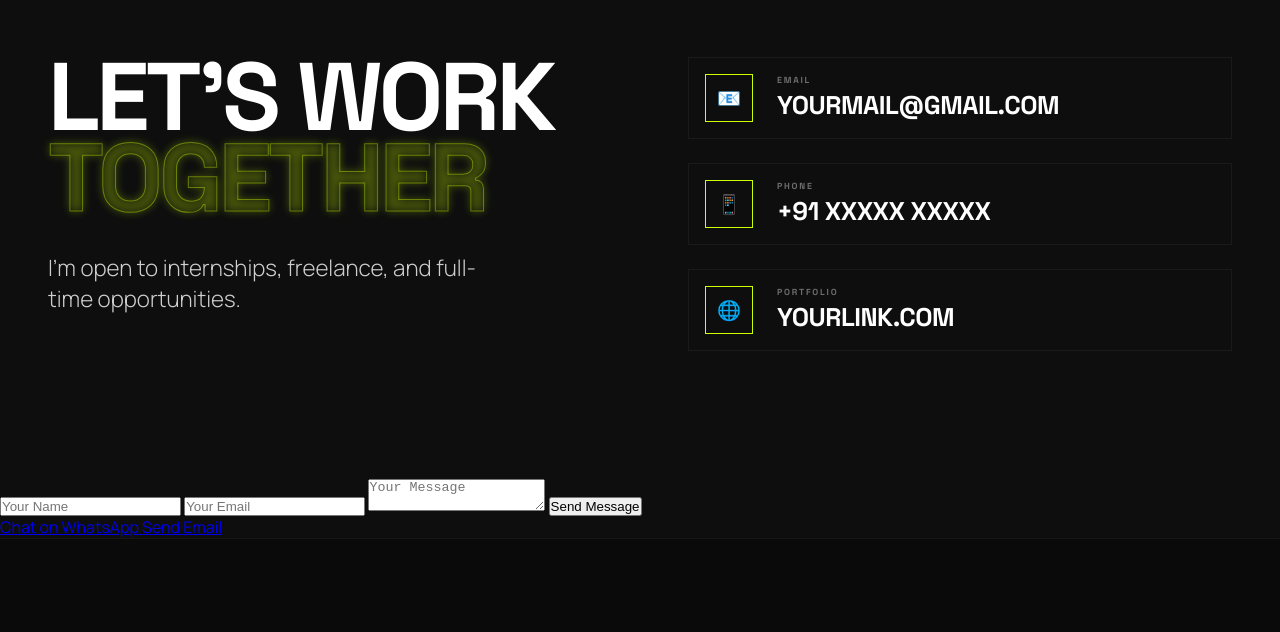
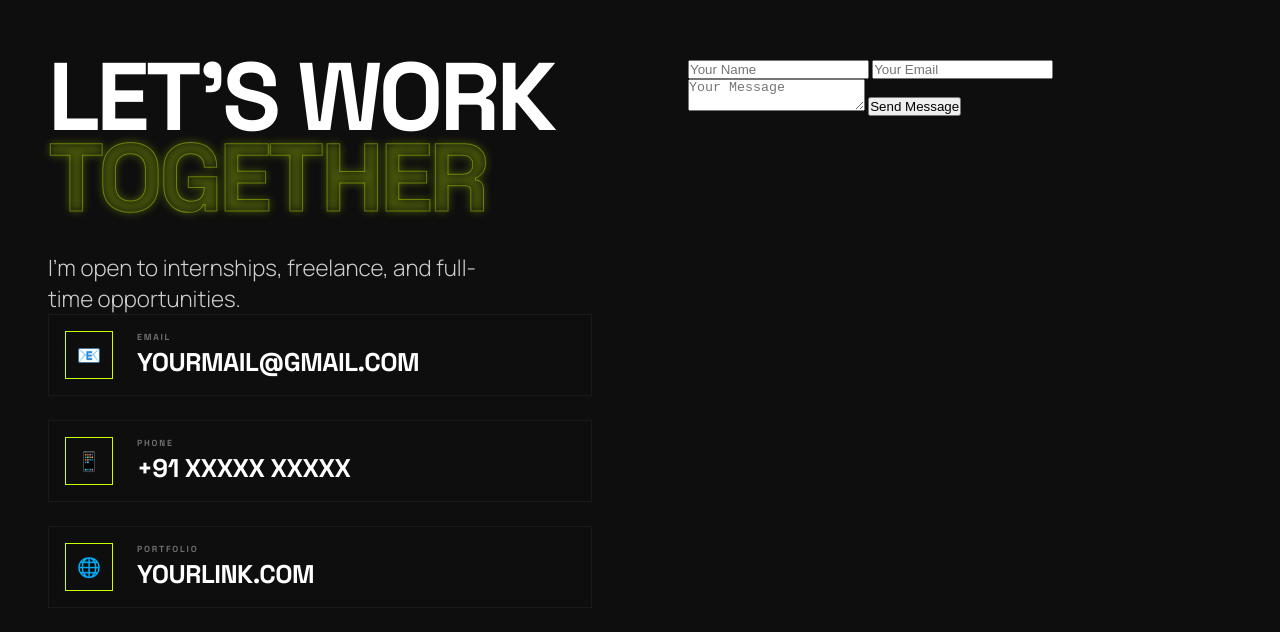
Before and after one commit to deepakdice/my-portfolio, a plain HTML site: page index.html in a window 1280 px wide. Shown: the part 5275-5907 px from the top of the page. Drawn offline with Linux system fonts and the light colour scheme.

Commit message:
added working contact form

```diff
--- a/index.html
+++ b/index.html
@@ -727,57 +727,69 @@
   </section>
 
 
-
 <!-- Contact -->
 <section id="contact" class="section section-border-top">
   <div class="section-inner">
+
     <div class="contact-grid">
+
+      <!-- LEFT CONTENT -->
       <div>
-          <h2 class="contact-heading reveal">Let's Work<br><span class="text-stroke">Together</span></h2>
-          <p class="contact-sub reveal">I'm open to internships, freelance, and full-time opportunities.</p>
-        </div>
+        <h2 class="contact-heading">Let's Work<br><span class="text-stroke">Together</span></h2>
+        <p class="contact-sub">I'm open to internships, freelance, and full-time opportunities.</p>
+
+        <!-- CONTACT CARDS -->
         <div class="contact-cards">
-          <a href="mailto:yourmail@gmail.com" class="contact-card reveal">
+
+          <a href="mailto:yourmail@gmail.com" class="contact-card">
             <div class="contact-icon">📧</div>
             <div class="contact-content">
               <span class="contact-label">Email</span>
               <span class="contact-value">yourmail@gmail.com</span>
             </div>
           </a>
-          <a href="tel:+91XXXXXXXXXX" class="contact-card reveal">
+
+          <a href="tel:+91XXXXXXXXXX" class="contact-card">
             <div class="contact-icon">📱</div>
             <div class="contact-content">
               <span class="contact-label">Phone</span>
               <span class="contact-value">+91 XXXXX XXXXX</span>
             </div>
           </a>
-          <a href="#" class="contact-card reveal">
+
+          <a href="#" class="contact-card">
             <div class="contact-icon">🌐</div>
             <div class="contact-content">
               <span class="contact-label">Portfolio</span>
               <span class="contact-value">yourlink.com</span>
             </div>
           </a>
+
         </div>
       </div>
-    </div>
-  </section>
 
-  <form name="contact" method="POST" data-netlify="true">
+      <!-- RIGHT SIDE FORM -->
+      <div>
+        <form name="contact" method="POST" data-netlify="true" class="contact-form">
+
+          <!-- IMPORTANT hidden input -->
           <input type="hidden" name="form-name" value="contact">
 
           <input type="text" name="name" placeholder="Your Name" required>
+
           <input type="email" name="email" placeholder="Your Email" required>
+
           <textarea name="message" placeholder="Your Message" required></textarea>
 
           <button type="submit">Send Message</button>
+
         </form>
-<a href="https://wa.me/917305723676" target="_blank">
-  Chat on WhatsApp
-</a>
-<a href="mailto:deepakdice800@gmail.com">
-  Send Email
-</a>
+      </div>
+
+    </div>
+
+  </div>
+</section>
 
 
   <!-- Footer -->
```
Lines whose indentation alone changed are shown as unchanged.
